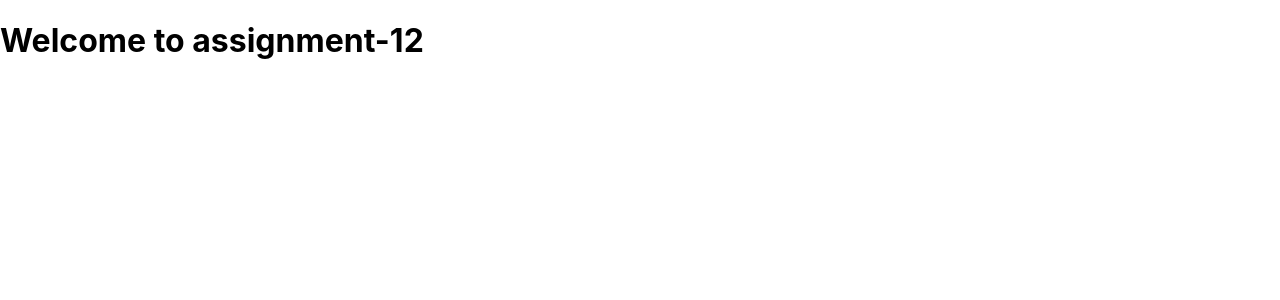
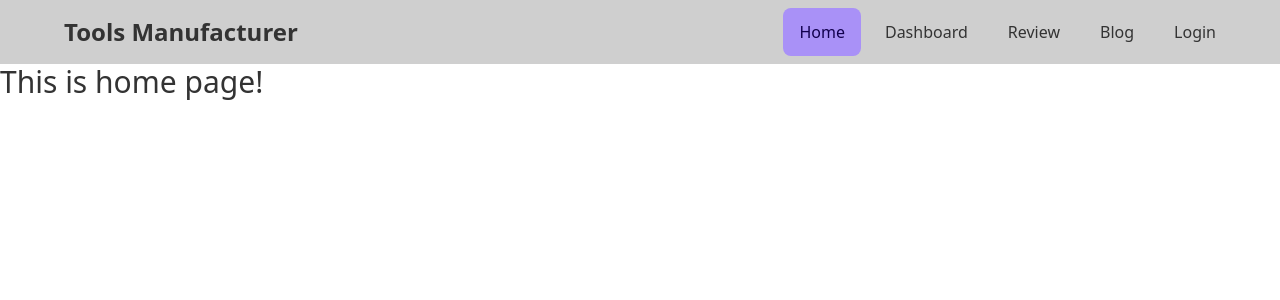
Before and after one commit to utsobe/native-tools-manufacturer-client, a React (Create React App) app: page / in a window 1280 px wide. Shown: the top 300 px of the page. Built offline with nearby package versions, Linux system fonts and the light colour scheme.

Commit message:
navbar added

```diff
--- /dev/null
+++ b/postcss.config.js
@@ -0,0 +1,6 @@
+module.exports = {
+  plugins: {
+    tailwindcss: {},
+    autoprefixer: {},
+  },
+}
--- a/src/App.js
+++ b/src/App.js
@@ -1,8 +1,15 @@
+import { Route, Routes } from "react-router-dom";
+import Home from "./pages/Home/Home";
+import Navbar from "./shared/Navbar";
 
 function App() {
   return (
     <div>
-      <h1>Welcome to assignment-12</h1>
+      <Navbar>
+        <Routes>
+          <Route path="/" element={<Home />} />
+        </Routes>
+      </Navbar>
     </div>
   );
 }
--- a/src/index.css
+++ b/src/index.css
@@ -1,13 +1,3 @@
-body {
-  margin: 0;
-  font-family: -apple-system, BlinkMacSystemFont, 'Segoe UI', 'Roboto', 'Oxygen',
-    'Ubuntu', 'Cantarell', 'Fira Sans', 'Droid Sans', 'Helvetica Neue',
-    sans-serif;
-  -webkit-font-smoothing: antialiased;
-  -moz-osx-font-smoothing: grayscale;
-}
-
-code {
-  font-family: source-code-pro, Menlo, Monaco, Consolas, 'Courier New',
-    monospace;
-}
+@tailwind base;
+@tailwind components;
+@tailwind utilities;
--- a/src/index.js
+++ b/src/index.js
@@ -3,11 +3,14 @@ import ReactDOM from 'react-dom/client';
 import './index.css';
 import App from './App';
 import reportWebVitals from './reportWebVitals';
+import { BrowserRouter } from 'react-router-dom';
 
 const root = ReactDOM.createRoot(document.getElementById('root'));
 root.render(
   <React.StrictMode>
-    <App />
+    <BrowserRouter>
+      <App />
+    </BrowserRouter>
   </React.StrictMode>
 );
 
--- /dev/null
+++ b/src/pages/Home/Home.js
@@ -0,0 +1,11 @@
+import React from 'react';
+
+const Home = () => {
+    return (
+        <div>
+            <h1 className="text-3xl">This is home page!</h1>
+        </div>
+    );
+};
+
+export default Home;
--- /dev/null
+++ b/src/shared/Navbar.js
@@ -0,0 +1,48 @@
+import React from 'react';
+import { NavLink } from 'react-router-dom';
+
+const Navbar = ({ children }) => {
+    const menuItems = <>
+        <li><NavLink className='rounded-lg' to='/'>Home</NavLink></li>
+        <li><NavLink className='rounded-lg' to='/dashboard'>Dashboard</NavLink></li>
+        <li><NavLink className='rounded-lg' to='/review'>Review</NavLink></li>
+        <li><NavLink className='rounded-lg' to='/blog'>Blog</NavLink></li>
+        <li><NavLink className='rounded-lg' to='/login'>Login</NavLink></li>
+    </>
+    return (
+        <div>
+            <div class="drawer drawer-end">
+                <input id="my-drawer-3" type="checkbox" class="drawer-toggle" />
+                <div class="drawer-content flex flex-col">
+                    {/* <!-- Navbar --> */}
+                    <div class="w-full navbar bg-base-300 px-12">
+                        <div class="flex-1 px-2 mx-2 text-2xl font-bold">Tools Manufacturer</div>
+                        <div class="flex-none lg:hidden">
+                            <label for="my-drawer-3" class="btn btn-square btn-ghost">
+                                <svg xmlns="http://www.w3.org/2000/svg" fill="none" viewBox="0 0 24 24" class="inline-block w-6 h-6 stroke-current"><path stroke-linecap="round" stroke-linejoin="round" stroke-width="2" d="M4 6h16M4 12h16M4 18h16"></path></svg>
+                            </label>
+                        </div>
+                        <div class="flex-none hidden lg:block">
+                            <ul class="menu menu-horizontal gap-x-2">
+                                {/* <!-- Navbar menu content here --> */}
+                                {menuItems}
+                            </ul>
+                        </div>
+                    </div>
+                    {/* <!-- Page content here --> */}
+                    {children}
+                </div>
+                <div class="drawer-side">
+                    <label for="my-drawer-3" class="drawer-overlay"></label>
+                    <ul class="menu p-4 overflow-y-auto w-80 bg-base-100">
+                        {/* <!-- Sidebar content here --> */}
+                        {menuItems}
+                    </ul>
+
+                </div>
+            </div>
+        </div>
+    );
+};
+
+export default Navbar;
--- /dev/null
+++ b/tailwind.config.js
@@ -0,0 +1,24 @@
+module.exports = {
+  content: [
+    "./src/**/*.{js,jsx,ts,tsx}",
+  ],
+  theme: {
+    extend: {},
+  },
+  daisyui: {
+    themes: [
+      {
+        mytheme: {
+          primary: "#a991f7",
+          secondary: "#f6d860",
+          accent: "#37cdbe",
+          neutral: "#3d4451",
+          "base-100": "#ffffff",
+        },
+      },
+      "dark",
+      "cupcake",
+    ],
+  },
+  plugins: [require("daisyui")],
+}
```
Also changed, not shown: package.json (+7 -0 lines), 1 other file (tests, documents, lock files or other folders).
